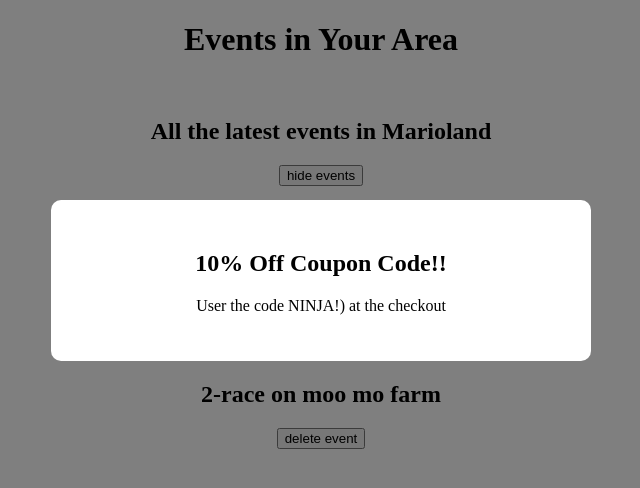
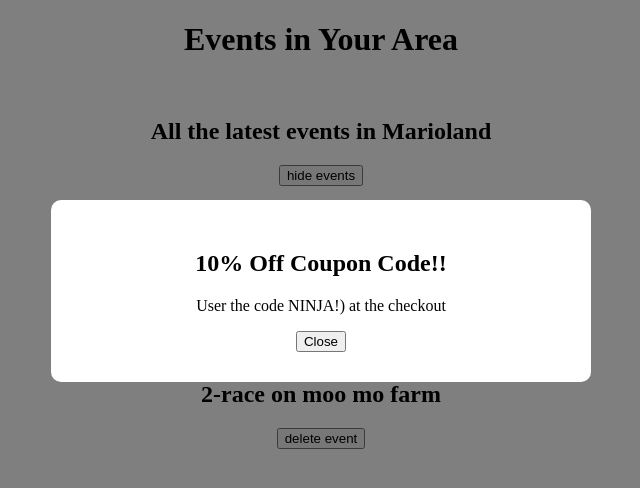
Before and after one commit to akmhmgc/first-react-app, a React (Create React App) app: page / in a window 1280 px wide. Shown: the top 488 px of the page, without its empty margins (319-959 px from the left). Built offline with nearby package versions, Linux system fonts and the light colour scheme; the HTML template or start-up script is replaced by a standard one.

Commit message:
feat: 親componentで指定した関数を子componentに渡す

```diff
--- a/src/App.js
+++ b/src/App.js
@@ -4,6 +4,7 @@ import React, { useState } from "react";
 import Modal from "./components/Modal";
 
 function App() {
+  const [showModal, setshowModal] = useState(true);
   const [showEvents, setshowEvents] = useState(true);
   const [events, setEvents] = useState([
     { title: "mario's birthday bash", id: 1 },
@@ -13,6 +14,8 @@ function App() {
   const handleClick = (id) => {
     setEvents((prevEvents) => prevEvents.filter((event) => event.id !== id));
   };
+
+  const handleClose = () => setshowModal(false);
 
   return (
     <div className="App">
@@ -39,10 +42,12 @@ function App() {
             <button onClick={() => handleClick(event.id)}>delete event</button>
           </React.Fragment>
         ))}
-      <Modal>
-        <h2>10% Off Coupon Code!!</h2>
-        <p>User the code NINJA!) at the checkout</p>
-      </Modal>
+      {showModal && (
+        <Modal handleClose={handleClose}>
+          <h2>10% Off Coupon Code!!</h2>
+          <p>User the code NINJA!) at the checkout</p>
+        </Modal>
+      )}
     </div>
   );
 }
--- a/src/components/Modal.js
+++ b/src/components/Modal.js
@@ -1,9 +1,12 @@
 import "./Modal.css";
 
-export default function Modal({ children }) {
+export default function Modal({ children, handleClose }) {
   return (
     <div className="modal-backdrop">
-      <div className="modal">{children}</div>
+      <div className="modal">
+        {children}
+        <button onClick={handleClose}>Close</button>
+      </div>
     </div>
   );
 }
```
